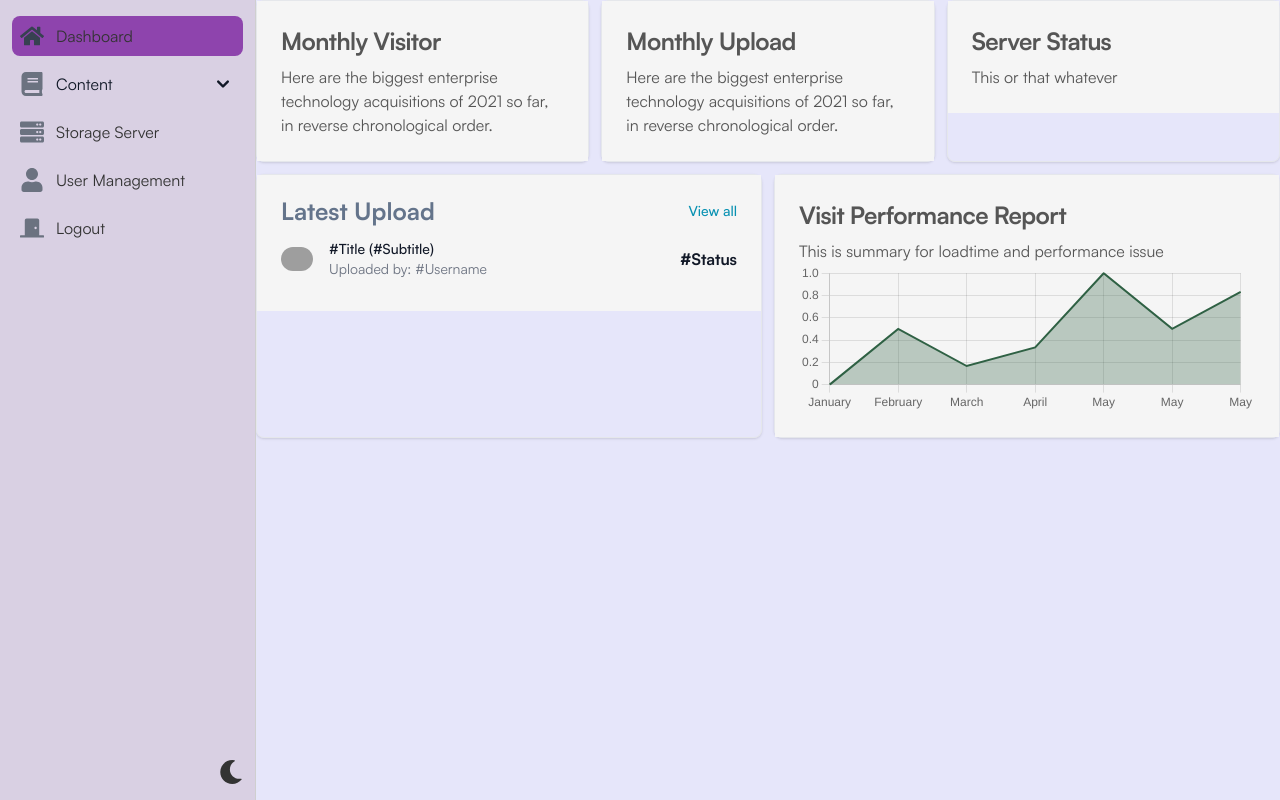
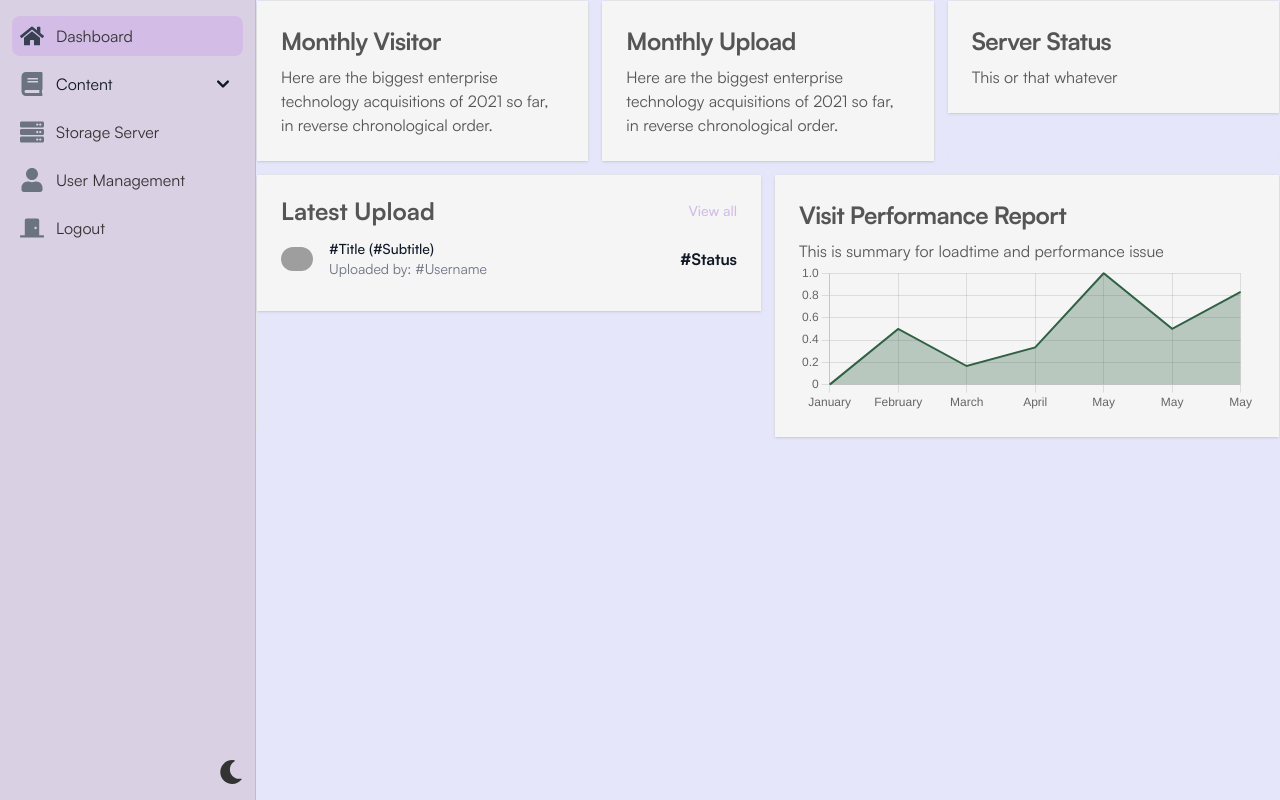
Before and after one commit to azzahradins/kyscms-js, a Next.js app: page /dashboard in a window 1280 px wide. Built offline with nearby package versions, Linux system fonts and the light colour scheme; grey boxes are pictures that could not be loaded.

Commit message:
earlier changes all fixed including sidebar

```diff
--- a/app/(private)/dashboard/page.tsx
+++ b/app/(private)/dashboard/page.tsx
@@ -45,10 +45,10 @@ export default function Dashboard (): JSX.Element {
       <div className='grid grid-cols-1 lg:grid-cols-2 gap-3'>
         <Card>
           <Card.Header>
-            <h3 className="text-2xl font-bold leading-none">
+            <h3 className="text-2xl font-bold leading-none text-card-content dark:text-cardD-content">
               Latest Upload
             </h3>
-            <a className="text-sm font-medium text-cyan-600 hover:underline dark:text-cyan-500"
+            <a className="text-sm font-medium text-sidebar-ON hover:underline dark:text-sidebarD-ON"
               href="#"> View all </a>
           </Card.Header>
           <Card.Body>
--- a/components/Page/Card.tsx
+++ b/components/Page/Card.tsx
@@ -18,8 +18,8 @@ function Card ({
   className = ''
 }: Props): React.ReactElement {
   return (
-    <div className={`w-full dark:border-gray-700 border border-gray-200 dark:border-none rounded-lg shadow  ${className}`}>
-      <div className='bg-card-accent dark:bg-cardD-accent'>
+    <div className='w-full dark:border-gray-700 border border-gray-200 dark:border-none rounded-lg'>
+      <div className={`bg-card-accent dark:bg-cardD-accent hover:bg-card-Hover hover:dark:bg-cardD-Hover shadow ${className}`}>
         { children }
       </div>
     </div>
@@ -46,7 +46,7 @@ Card.Header = function CardHeader ({ children, ...props }: Props): React.ReactEl
   let component = children
   if (typeof children === 'string') {
     component = (
-    <h5 className="text-2xl font-bold tracking-tight text-card-content dark:text-cardD-content">
+    <h5 className="text-2xl font-bold tracking-tight text-card-content dark:text-cardD-content hover:bg-link-hover dark:hover:bg-linkD-hover">
       { children }
     </h5>)
   }
--- a/components/Page/Sidebar.tsx
+++ b/components/Page/Sidebar.tsx
@@ -7,10 +7,10 @@ import DarkModeSwitcher from '../Utilities/DarkModeSwitcher'
 
 const customSideBar: CustomFlowbiteTheme['sidebar'] = {
   root: {
-    inner: 'text-prplprimary h-full overflow-y-auto overflow-x-hidden bg-light-1 py-4 px-3 bg-sidebar-bg dark:bg-cardD-accent border-r border-light-2 dark:border-dark-2 justify-between flex flex-col'
+    inner: 'text-prplprimary h-full overflow-y-auto overflow-x-hidden bg-light-1 py-4 px-3 bg-sidebar-bg dark:bg-cardD-accent border-r border-sidebar-hover dark:border-cardD-Hover justify-between flex flex-col'
   },
   item: {
-    base: "flex items-center justify-center rounded-lg p-2 text-base font-normal text-prplprimary dark:text-prplDprimary hover:bg-sidebar-hover dark:text-white dark:hover:bg-cardD-hover",
+    base: 'flex items-center justify-center rounded-lg p-2 text-base font-normal text-prplprimary dark:text-prplDprimary hover:bg-sidebar-hover dark:text-white dark:hover:bg-cardD-hover',
     active: 'bg-sidebar-ON dark:bg-sidebarD-ON'
   }
 }
--- a/tailwind.config.js
+++ b/tailwind.config.js
@@ -80,8 +80,10 @@ module.exports = {
       'sidebar-bg': '#D9D0E3',
       'sidebarD-bg': '#1C1C1C',
       'sidebar-hover': '#C4B5D6',
-      'sidebar-ON': '#8E44AD',
-      'sidebarD-ON': '#483D8B'
+      'sidebar-ON': '#D3BDE6',
+      'sidebarD-ON': '#483D8B',
+      'link-hover': '#AF7AC5',
+      'linkD-hover': '#2C3E50'
     },
     screens: {
       '2xsm': '375px',
```
